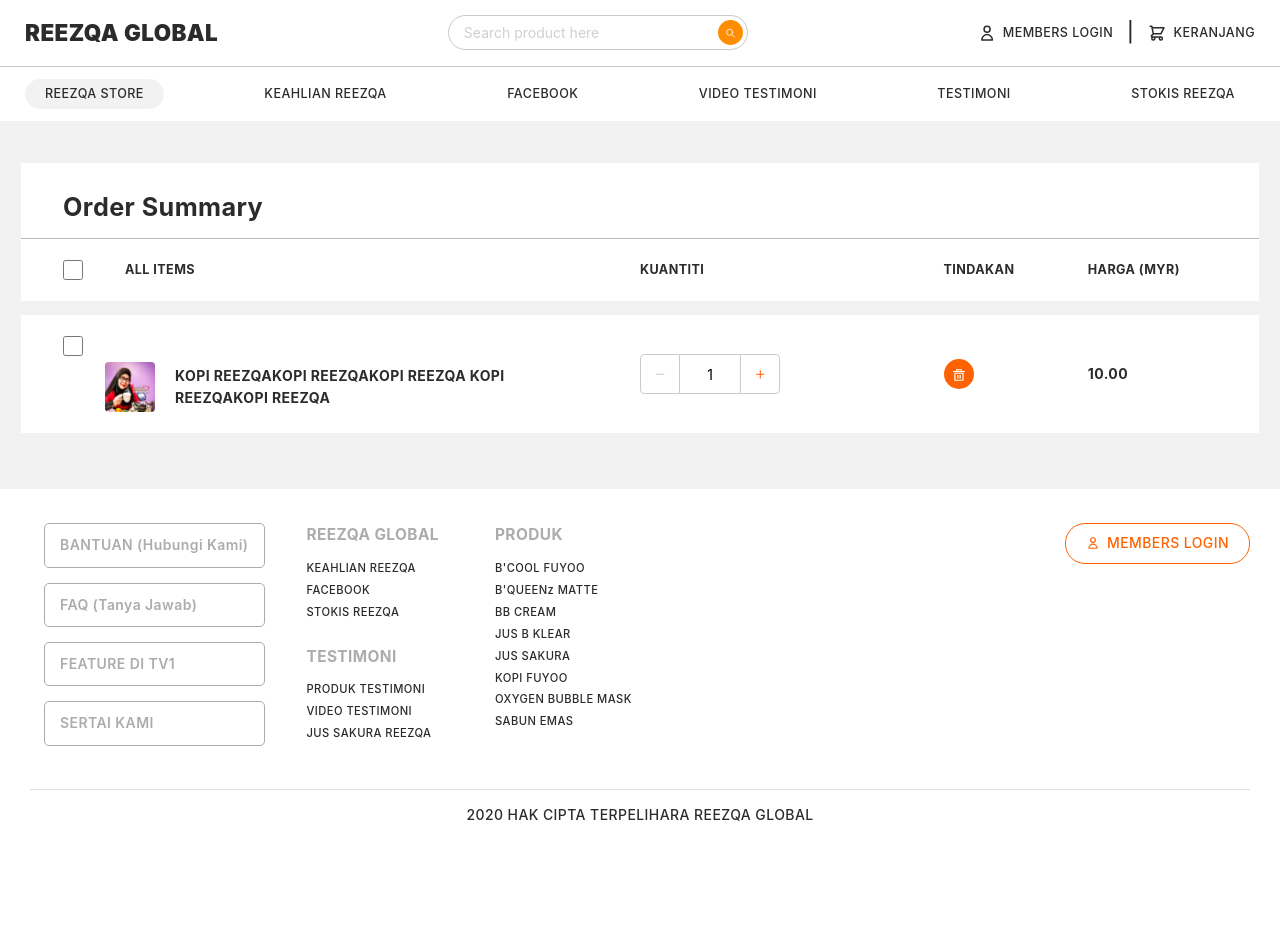
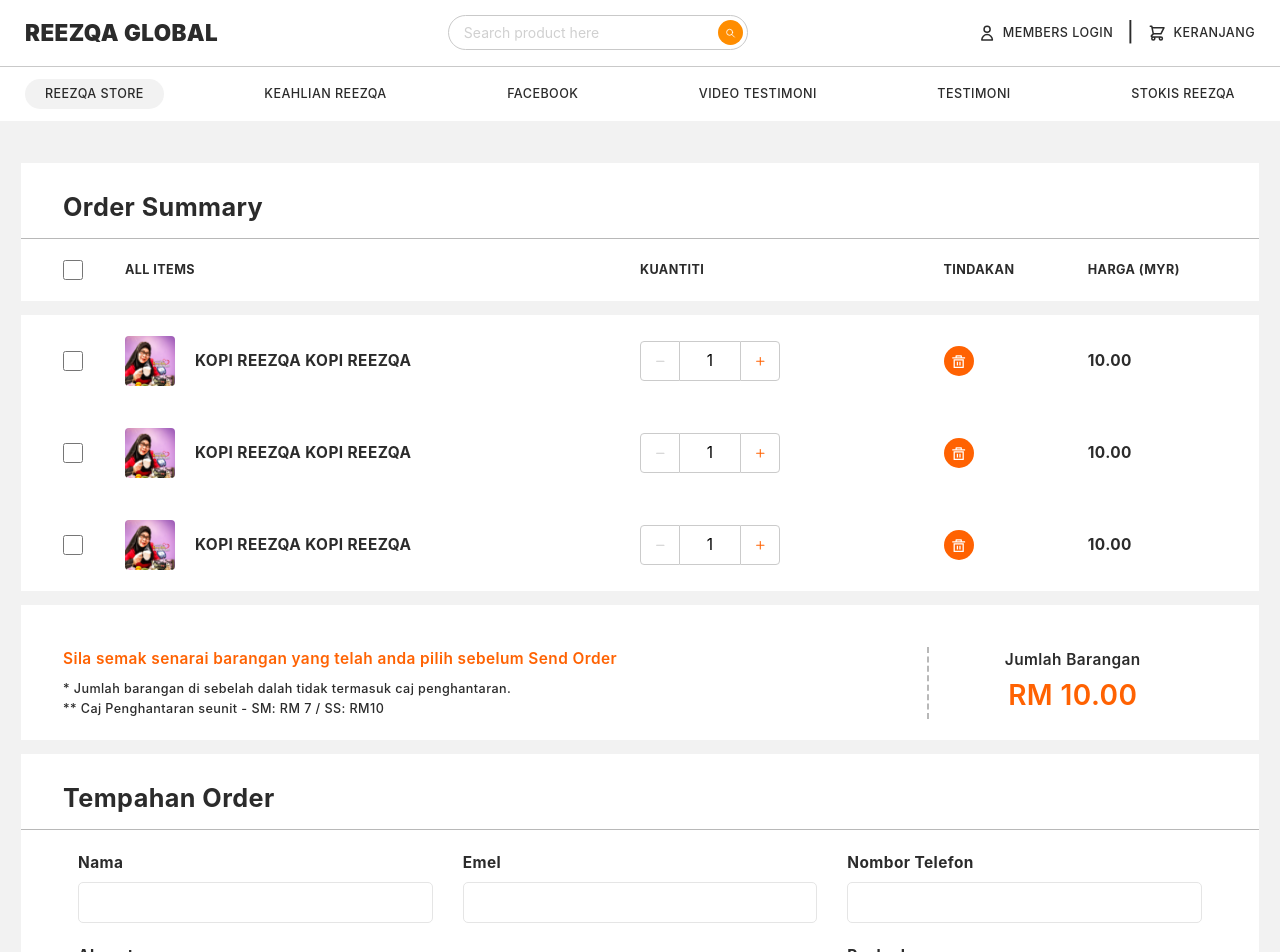
Before and after one commit to wjphe1/nextjs-mlm, a Next.js app: page /cart in a window 1280 px wide. Shown: the top 952 px of the page. Before the commit the page ends 846 px from the top, so only its background shows below. Built offline with nearby package versions, Linux system fonts and the light colour scheme.

Commit message:
completed user ui

```diff
--- a/pages/cart.js
+++ b/pages/cart.js
@@ -34,10 +34,12 @@
         <Head>
           <title>{this.props.name} - Product</title>
         </Head>
+
+        {/* Cart Section Header */}
         <section className="py-5 px-4">
           <div className={`${styles.main_lg} p-0 mb-3`}>
-            <div className="border-b px-5 pt-3"><div className={utils.h_xl}>Order Summary</div></div>
-            <div className="px-5 py-4 align-items-center row m-0" style={{ fontSize: '0.9rem' }}>
+            <div className="border-b prx-5 pt-3"><div className={utils.h_xl}>Order Summary</div></div>
+            <div className="prx-5 py-4 align-items-center row m-0" style={{ fontSize: '0.9rem' }}>
               <div className="col-md-6 d-flex align-items-center p-0">
                 <input type="checkbox"/>
                 <div className="px-5 font-weight-bold">ALL ITEMS</div>
@@ -49,13 +51,51 @@
               </div>
             </div>
           </div>
-          <div className={`${styles.main_lg} p-0 mb-3`}>
-            <div className="px-5 py-4 align-items-center row m-0">
-              <div className="col-md-6 p-0">
+
+          {/* Cart Body */}
+          <div className={`${styles.main_lg} p-0 mb-3`} style={{ fontSize: '1.1rem' }}>
+            <div className="prx-5 py-4 align-items-center row m-0">
+              <div className="col-md-6 p-0 d-flex flex-nowrap align-items-center">
                 <input type="checkbox"/>
-                <div className="d-flex align-items-center px-5 font-weight-bold">
+                <div className="d-flex align-items-center pl-5 pr-3 font-weight-bold">
                   <img src="/images/sample-2.png" height="50px" width="50px" style={{ borderRadius: 4, marginRight: 20 }}/>
-                  <span>KOPI REEZQAKOPI REEZQAKOPI REEZQA KOPI REEZQAKOPI REEZQA</span>
+                  <span>KOPI REEZQA KOPI REEZQA</span>
+                </div>
+              </div>
+              <div className={`${styles.cart_pad} col-md-6 row align-items-center`}>
+                <div className="d-flex align-items-center justify-content-center">
+                  {this.state.count > 1 ? <button onClick={() => this.setState({ count: this.state.count - 1 })} className={styles.prod_mbtn}><FiMinus/></button> : <button className={styles.prod_dbtn} disabled><FiMinus/></button>}
+                  <input type="number" name="count" value={this.state.count} onChange={this.handleChange} className={styles.prod_qinput}/>
+                  <button onClick={() => this.setState({ count: this.state.count + 1 })} className={styles.prod_abtn}><FiPlus/></button>
+                </div>
+                <div className="col-3 ml-auto"><button className={styles.destroy_btn}><RiDeleteBin5Line/></button></div>
+                <div className="col-3 font-weight-bold pr-0">10.00</div>
+              </div>
+            </div>
+            <div className="prx-5 py-4 align-items-center row m-0">
+              <div className="col-md-6 p-0 d-flex flex-nowrap align-items-center">
+                <input type="checkbox"/>
+                <div className="d-flex align-items-center pl-5 pr-3 font-weight-bold">
+                  <img src="/images/sample-2.png" height="50px" width="50px" style={{ borderRadius: 4, marginRight: 20 }}/>
+                  <span>KOPI REEZQA KOPI REEZQA</span>
+                </div>
+              </div>
+              <div className={`${styles.cart_pad} col-md-6 row align-items-center`}>
+                <div className="d-flex align-items-center justify-content-center">
+                  {this.state.count > 1 ? <button onClick={() => this.setState({ count: this.state.count - 1 })} className={styles.prod_mbtn}><FiMinus/></button> : <button className={styles.prod_dbtn} disabled><FiMinus/></button>}
+                  <input type="number" name="count" value={this.state.count} onChange={this.handleChange} className={styles.prod_qinput}/>
+                  <button onClick={() => this.setState({ count: this.state.count + 1 })} className={styles.prod_abtn}><FiPlus/></button>
+                </div>
+                <div className="col-3 ml-auto"><button className={styles.destroy_btn}><RiDeleteBin5Line/></button></div>
+                <div className="col-3 font-weight-bold pr-0">10.00</div>
+              </div>
+            </div>
+            <div className="prx-5 py-4 align-items-center row m-0">
+              <div className="col-md-6 p-0 d-flex flex-nowrap align-items-center">
+                <input type="checkbox"/>
+                <div className="d-flex align-items-center pl-5 pr-3 font-weight-bold">
+                  <img src="/images/sample-2.png" height="50px" width="50px" style={{ borderRadius: 4, marginRight: 20 }}/>
+                  <span>KOPI REEZQA KOPI REEZQA</span>
                 </div>
               </div>
               <div className={`${styles.cart_pad} col-md-6 row align-items-center`}>
@@ -69,6 +109,56 @@
               </div>
             </div>
           </div>
+
+          {/* Total Price */}
+          <div className={`${styles.main_lg} p-0 mb-3`}>
+            <div className="prx-5 pt-5 pb-4 align-items-center row m-0">
+              <div className="col-md-9 p-0 border-r-dot">
+                <div className={utils.hightext_md}>Sila semak senarai barangan yang telah anda pilih sebelum Send Order</div>
+                <div className={`pt-2 ${utils.text_md}`}>*   Jumlah barangan di sebelah dalah tidak termasuk caj penghantaran.<br/>** Caj Penghantaran seunit - SM: RM 7 / SS: RM10</div>
+              </div>
+              <div className="col-md-3 p-0 m-0">
+                <div className={`text-center ${utils.text_lg}`}>Jumlah Barangan</div>
+                <div className={`text-center ${utils.hightext_xl}`}>RM 10.00</div>
+              </div>
+            </div>
+          </div>
+
+          {/* Form */}
+          <div className={`${styles.main_lg} p-0 mb-3`}>
+            <div className="border-b prx-5 pt-3"><div className={utils.h_xl}>Tempahan Order</div></div>
+            <div className="prx-5 pt-4 align-items-center row m-0">
+              <div className="col-md-4 pb-4">
+                <label className={styles.cart_label}>Nama</label>
+                <input name="name" className={styles.cart_input}/>
+              </div>
+              <div className="col-md-4 pb-4">
+                <label className={styles.cart_label}>Emel</label>
+                <input name="email" className={styles.cart_input}/>
+              </div>
+              <div className="col-md-4 pb-4">
+                <label className={styles.cart_label}>Nombor Telefon</label>
+                <input name="phone" className={styles.cart_input}/>
+              </div>
+            </div>
+            <div className="prx-5 align-items-center row m-0">
+              <div className="col-md-8 pb-4">
+                <label className={styles.cart_label}>Alamat</label>
+                <input name="address" className={styles.cart_input}/>
+              </div>
+              <div className="col-md-4 pb-4">
+                <label className={styles.cart_label}>Poskod</label>
+                <input name="postcode" className={styles.cart_input}/>
+              </div>
+            </div>
+            <div className="prx-5 w-100 pb-5">
+              <div className="col-md-12">
+                <label className={styles.cart_label}>Mesej Kepada Store Reezqa</label>
+                <textarea rows="5" name="description" className={styles.cart_input}></textarea>
+              </div>
+              <button className={styles.send_order}><FiSend/><span className="pl-2">Send Order</span></button>
+            </div>
+          </div>
         </section>
       </Layout>
     )
--- a/styles/main.scss
+++ b/styles/main.scss
@@ -37,7 +37,7 @@
   transition: all 0.2s;
 }
 
-input:focus, button:focus {
+input:focus, button:focus, textarea:focus {
   outline: none;
 }
 
@@ -51,6 +51,10 @@
 
 .border-b {
   border-bottom: 1px solid #B8B8B8;
+}
+
+.border-r-dot {
+  border-right: 2px dashed #B8B8B8;
 }
 
 /* Chrome, Safari, Edge, Opera */
@@ -72,20 +76,21 @@
   border-color: #CDCDCD !important;
   cursor: pointer;
   outline: none;
+  flex: 0 0 20px;
 }
 
 .df-mn { display: flex !important; }
 .db-mn { display: block !important; }
 .dn-mf, .dn-mb { display: none !important; }
+.prx-5 { padding-left: 3rem !important; padding-right: 3rem !important; }
 
 @media (max-width: 768px) {
   .dn-mf { display: flex !important; }
   .dn-mb { display: block !important; }
   .df-mn, .db-mn { display: none !important; }
-  html, body {
-    line-height: 1.4;
-    font-size: 12px;
-  }
+  .prx-5 { padding-left: 1.5rem !important; padding-right: 1.5rem !important; }
+  html, body { line-height: 1.4; font-size: 12px; }
+  .border-r-dot { border-right: none; padding-bottom: 20px !important; }
 }
 
 // Scrollbar ------------------------------------------------------------------------
--- a/styles/module/blog.module.scss
+++ b/styles/module/blog.module.scss
@@ -156,3 +156,15 @@
     height: 30px;
     border: none;
 }
+
+.cart_label {
+    font-weight: 700;
+    font-size: 1.1rem;
+}
+
+.cart_input {
+    border: 1px solid #E5E5E5;
+    border-radius: 5px;
+    width: 100%;
+    padding: 8px 15px;
+}
--- a/styles/module/utils.module.scss
+++ b/styles/module/utils.module.scss
@@ -29,3 +29,31 @@
     color: #ACACAC;
     font-weight: 700;
 }
+
+.hightext_xl {
+    font-size: 2rem;
+    font-weight: 600;
+    color: #FF6202;
+}
+
+.hightext_lg {
+    font-size: 1.3rem;
+    font-weight: 600;
+    color: #FF6202;
+}
+
+.hightext_md {
+    font-size: 1.1rem;
+    font-weight: 600;
+    color: #FF6202;
+}
+
+.text_lg {
+    font-size: 1.1rem;
+    font-weight: 600;
+}
+
+.text_md {
+    font-size: 0.9rem;
+    font-weight: 500;
+}
```
Also changed, not shown: pages/admin/users.js (+25 -0 lines).
